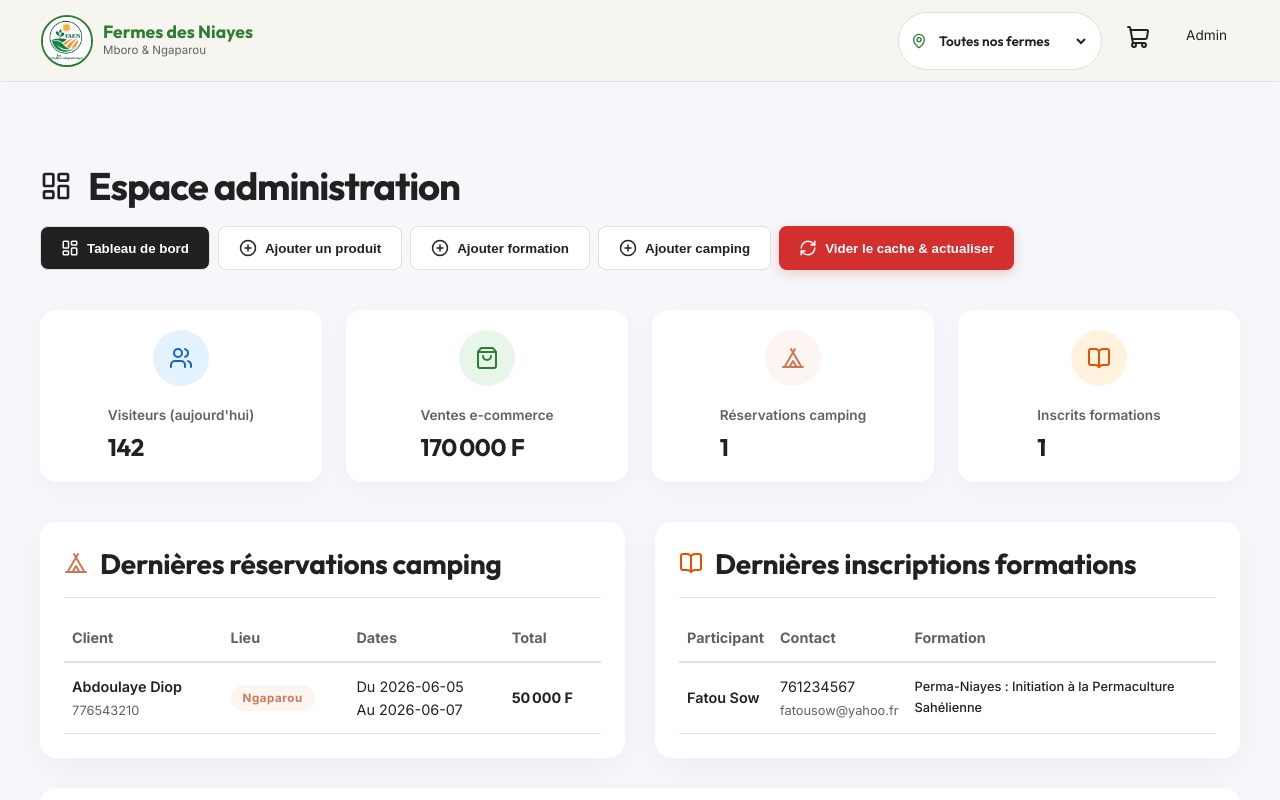
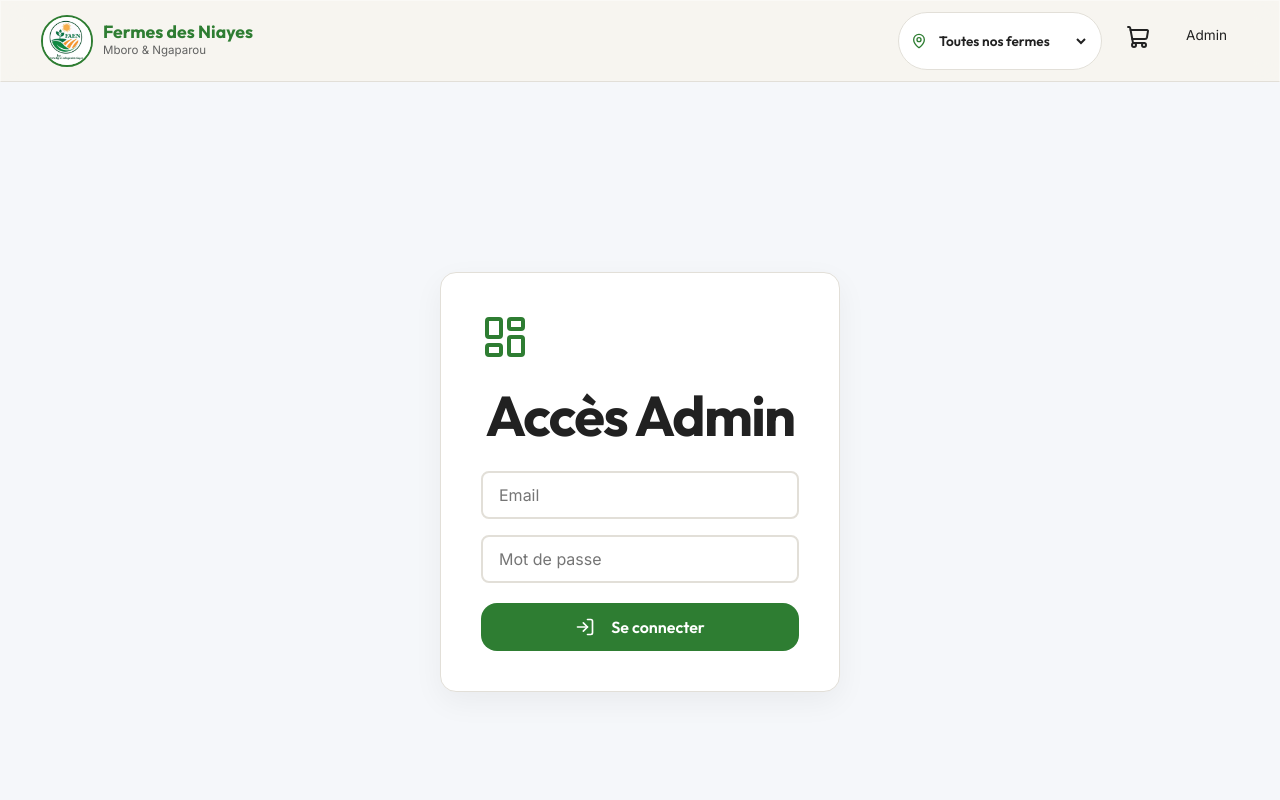
Before and after one commit to Metzo08/ferme-agroecologique-des-niayes, a React (Vite) app: page /admin in a window 1280 px wide. Shown: the top 800 px of the page. Built offline with nearby package versions, Linux system fonts and the light colour scheme.

Commit message:
feat: add login authentication to admin page

```diff
--- a/src/pages/Admin.jsx
+++ b/src/pages/Admin.jsx
@@ -2,7 +2,7 @@ import React, { useState, useContext } from 'react';
 import { AppContext } from '../context/AppContext';
 import {
   LayoutDashboard, Users, ShoppingBag, Tent, BookOpen, PlusCircle,
-  CheckCircle, Image, Globe, Tag, Heart, Droplets, Sun, Sparkles, RefreshCw, Upload
+  CheckCircle, Image, Globe, Tag, Heart, Droplets, Sun, Sparkles, RefreshCw, Upload, LogIn, LogOut
 } from 'lucide-react';
 import confetti from 'canvas-confetti';
 
@@ -11,6 +11,11 @@ const Admin = () => {
     campingReservations, trainingInscriptions, shopOrders,
     adminAddPlant, adminAddEquipment, adminAddTraining, adminAddCampingSpot
   } = useContext(AppContext);
+
+  const [isLoggedIn, setIsLoggedIn] = useState(false);
+  const [email, setEmail] = useState('');
+  const [password, setPassword] = useState('');
+  const [error, setError] = useState('');
 
   // Onglet actif : 'dashboard', 'product', 'training', 'camping'
   const [activeTab, setActiveTab] = useState('dashboard');
@@ -48,6 +53,23 @@ const Admin = () => {
   const [campingForm, setCampingForm] = useState({
     name: '', type: 'Nu', price: '', capacity: '', location: 'Mboro', image: '', description: ''
   });
+
+  const handleLogin = (e) => {
+    e.preventDefault();
+    if (email === 'niayes@gmail.com' && password === 'Khondio2026') {
+      setIsLoggedIn(true);
+      setError('');
+    } else {
+      setError('Email ou mot de passe incorrect.');
+    }
+  };
+
+  const handleLogout = () => {
+    setIsLoggedIn(false);
+    setEmail('');
+    setPassword('');
+  };
+
 
   // Calcul du chiffre d'affaires
   const totalVentes = shopOrders.reduce((acc, order) => acc + order.total, 0);
@@ -181,6 +203,44 @@ const Admin = () => {
     setCampingFileKey(prev => prev + 1);
   };
 
+  if (!isLoggedIn) {
+    return (
+      <div className="section" style={{ backgroundColor: '#F5F7FA', minHeight: '100vh', display: 'flex', alignItems: 'center', justifyContent: 'center' }}>
+        <div className="card" style={{ maxWidth: '400px', width: '100%', padding: '40px', textAlign: 'center', boxShadow: '0 10px 30px rgba(0,0,0,0.05)' }}>
+          <LayoutDashboard size={48} color="var(--primary)" style={{ marginBottom: '20px' }} />
+          <h1 style={{ marginBottom: '20px' }}>Accès Admin</h1>
+          <form onSubmit={handleLogin}>
+            <div className="form-group" style={{ marginBottom: '16px' }}>
+              <input
+                type="email"
+                className="form-control"
+                placeholder="Email"
+                value={email}
+                onChange={(e) => setEmail(e.target.value)}
+                required
+              />
+            </div>
+            <div className="form-group" style={{ marginBottom: '20px' }}>
+              <input
+                type="password"
+                className="form-control"
+                placeholder="Mot de passe"
+                value={password}
+                onChange={(e) => setPassword(e.target.value)}
+                required
+              />
+            </div>
+            {error && <p style={{ color: 'red', marginBottom: '20px' }}>{error}</p>}
+            <button type="submit" className="btn btn-primary" style={{ width: '100%', padding: '12px', fontSize: '1rem' }}>
+              <LogIn size={20} style={{ marginRight: '8px' }} />
+              Se connecter
+            </button>
+          </form>
+        </div>
+      </div>
+    );
+  }
+
   return (
     <div className="section" style={{ backgroundColor: '#F5F7FA', minHeight: '100vh', paddingBottom: '80px' }}>
       <div className="container">
@@ -193,6 +253,16 @@ const Admin = () => {
           </div>
 
           <div style={{ display: 'flex', gap: '8px', flexWrap: 'wrap' }}>
+             <button
+              onClick={handleLogout}
+              style={{
+                backgroundColor: 'var(--white)', color: 'var(--text-charcoal)',
+                border: '1px solid var(--border-color)', borderRadius: '8px', padding: '10px 20px',
+                fontWeight: 700, cursor: 'pointer', display: 'flex', alignItems: 'center', gap: '8px'
+              }}
+            >
+              <LogOut size={18} /> Déconnexion
+            </button>
             <button
               onClick={() => setActiveTab('dashboard')}
               style={{
```
